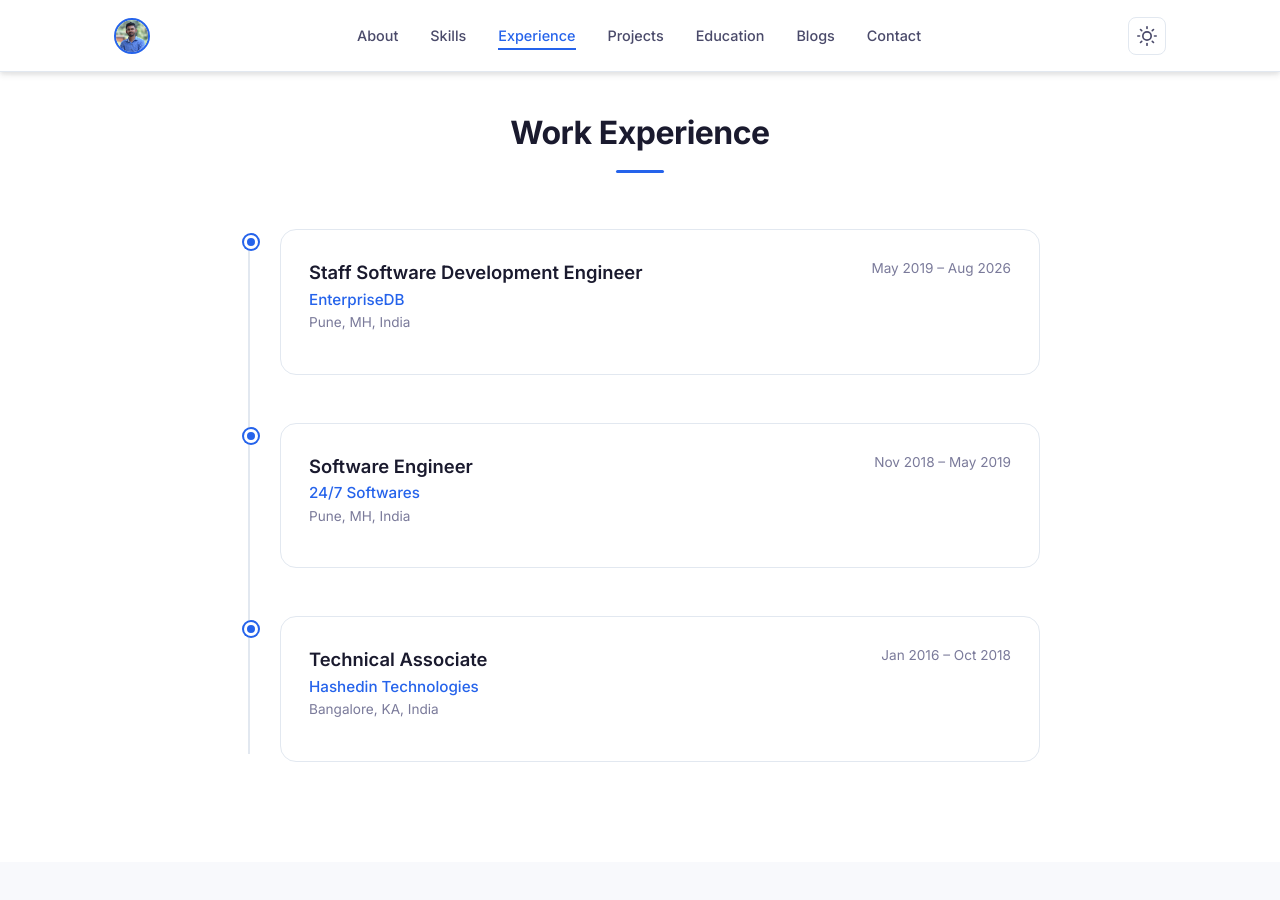
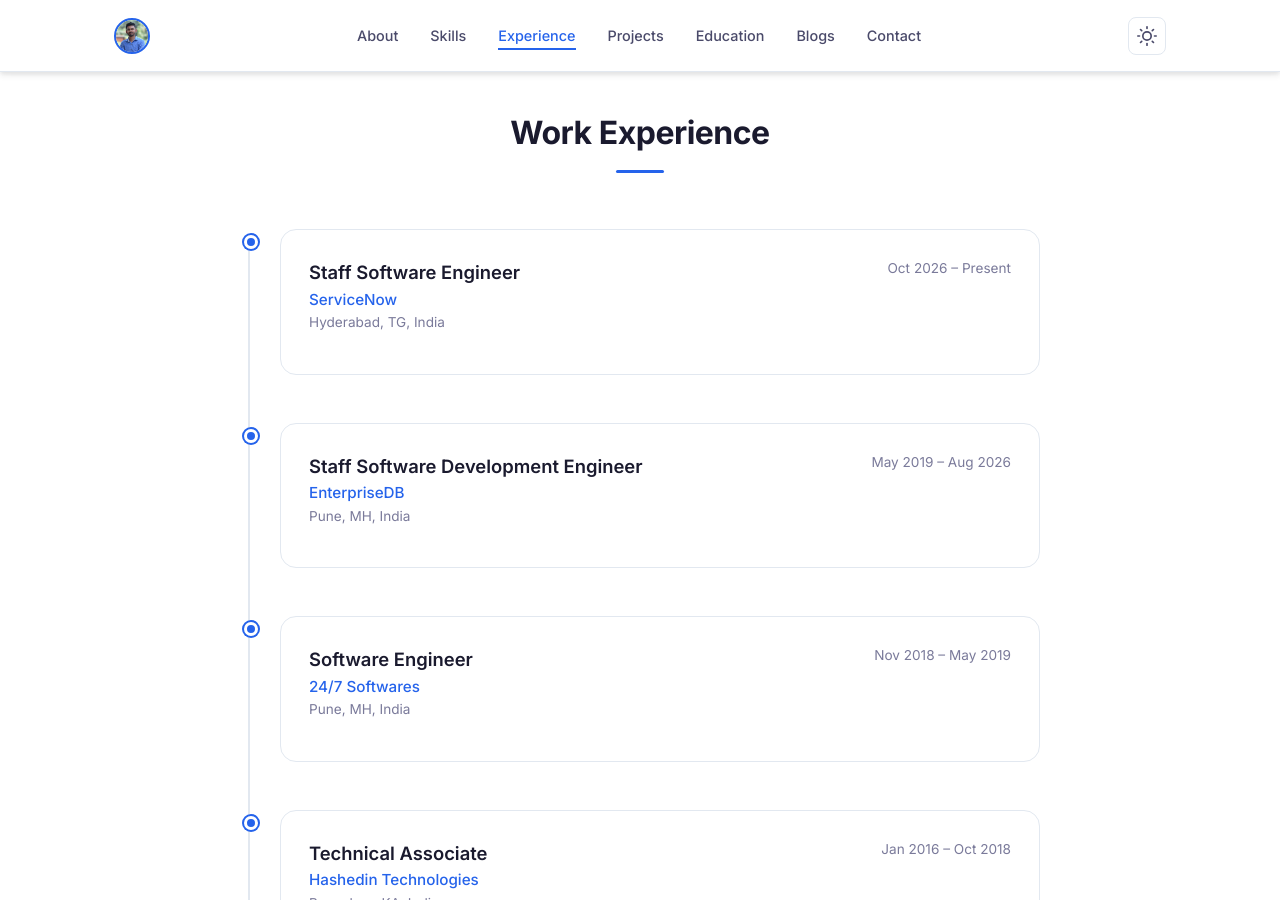
Before and after one commit to dhope-nagesh/dhope-nagesh.github.io, a Jekyll site: the page built from index.html, in a window 1280 px wide and 900 px high, scrolled down 3028 px. Built offline with Jekyll 4.4.1, drawn with Linux system fonts in a browser that asks for light colours.

Commit message:
update exp

```diff
--- a/index.html
+++ b/index.html
@@ -339,6 +339,19 @@
         <div class="container">
             <h2 class="section-title">Work Experience</h2>
             <div class="timeline">
+                <div class="timeline-item">
+                    <div class="timeline-marker"></div>
+                    <div class="timeline-content">
+                        <div class="timeline-header">
+                            <div>
+                                <h3>Staff Software Engineer</h3>
+                                <p class="company">ServiceNow</p>
+                                <p class="location">Hyderabad, TG, India</p>
+                            </div>
+                            <span class="timeline-date">Oct 2026 &ndash; Present</span>
+                        </div>
+                    </div>
+                </div>
                 <div class="timeline-item">
                     <div class="timeline-marker"></div>
                     <div class="timeline-content">
```
